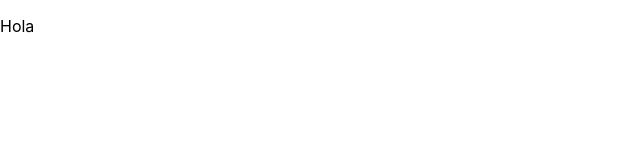
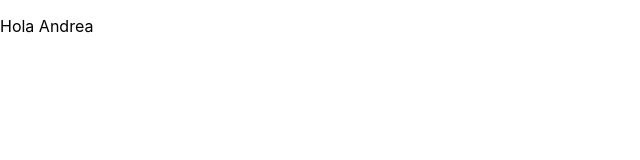
Before and after one commit to nurcanyildiz/diache, a React (Create React App) app: page / in a window 1280 px wide. Shown: the top 160 px of the page, without its empty margins (0-640 px from the left). Built offline with nearby package versions, Linux system fonts and the light colour scheme.

Commit message:
Hola Andrea - Andrea's branch

```diff
--- a/src/App.js
+++ b/src/App.js
@@ -43,7 +43,7 @@ function App() {
   return (
     <div className="title">
       <header className="App-header">
-        <p>Hola</p>
+        <p>Hola Andrea </p>
       </header>
     </div>
   );
```
